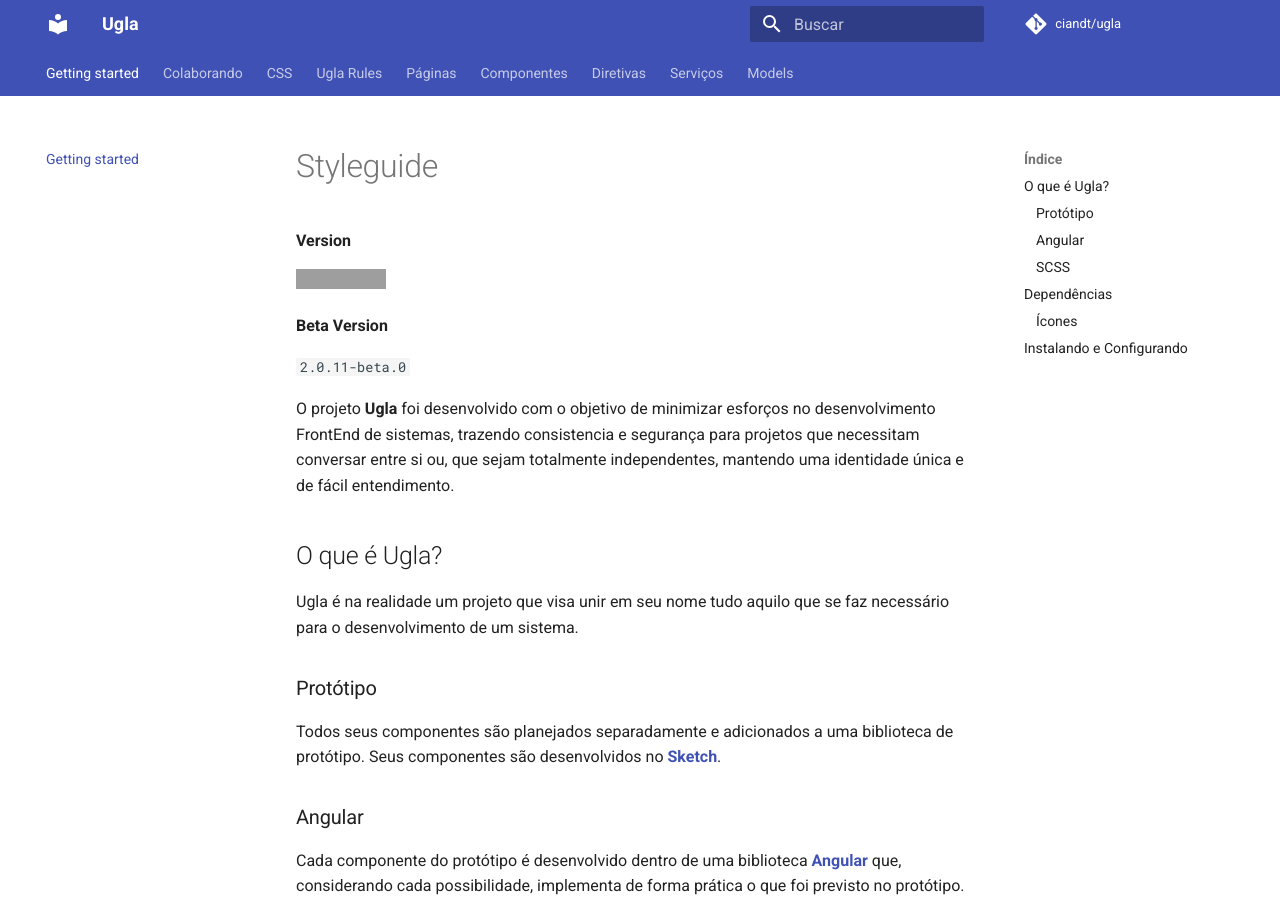
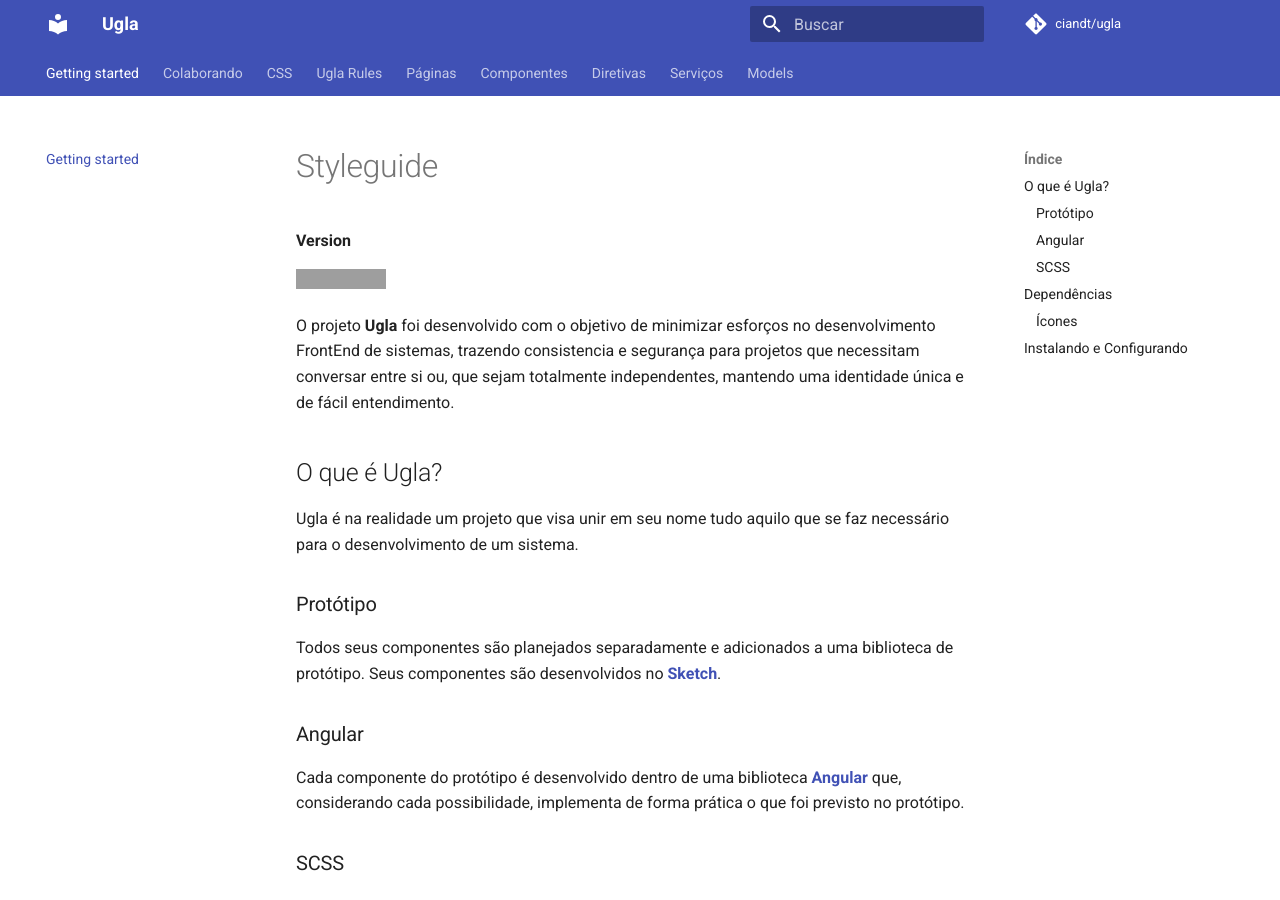
Before and after one commit to ciandt/ugla-docs, an MkDocs documentation site: the page built from docs/index.md, in a window 1280 px wide and 900 px high. Built offline with MkDocs 1.6.1 and Material for MkDocs 9.7.7, drawn with Linux system fonts in a browser that asks for light colours; comment, search, counter and statistics services are not loaded; grey boxes are pictures that could not be loaded.

Commit message:
Change ugla version

```diff
--- a/docs/index.md
+++ b/docs/index.md
@@ -6,10 +6,6 @@
 **Version**
 
 ![version](https://img.shields.io/npm/v/ugla)
-
-**Beta Version**
-
-`2.0.11-beta.0`
 
 O projeto **Ugla** foi desenvolvido com o objetivo de minimizar esforços no desenvolvimento FrontEnd de sistemas, trazendo consistencia e segurança para projetos que necessitam conversar entre si ou, que sejam totalmente independentes, mantendo uma identidade única e de fácil entendimento.
 
```
